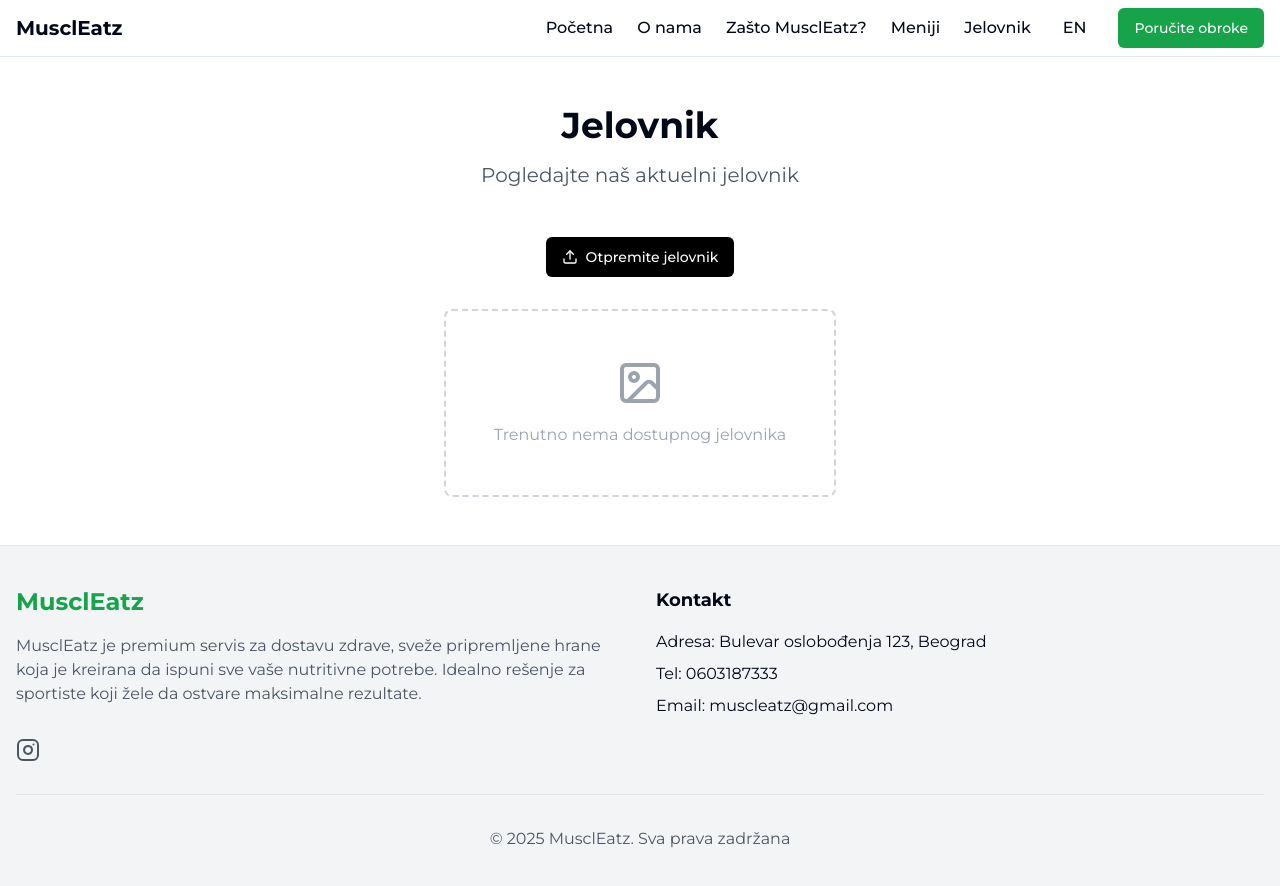
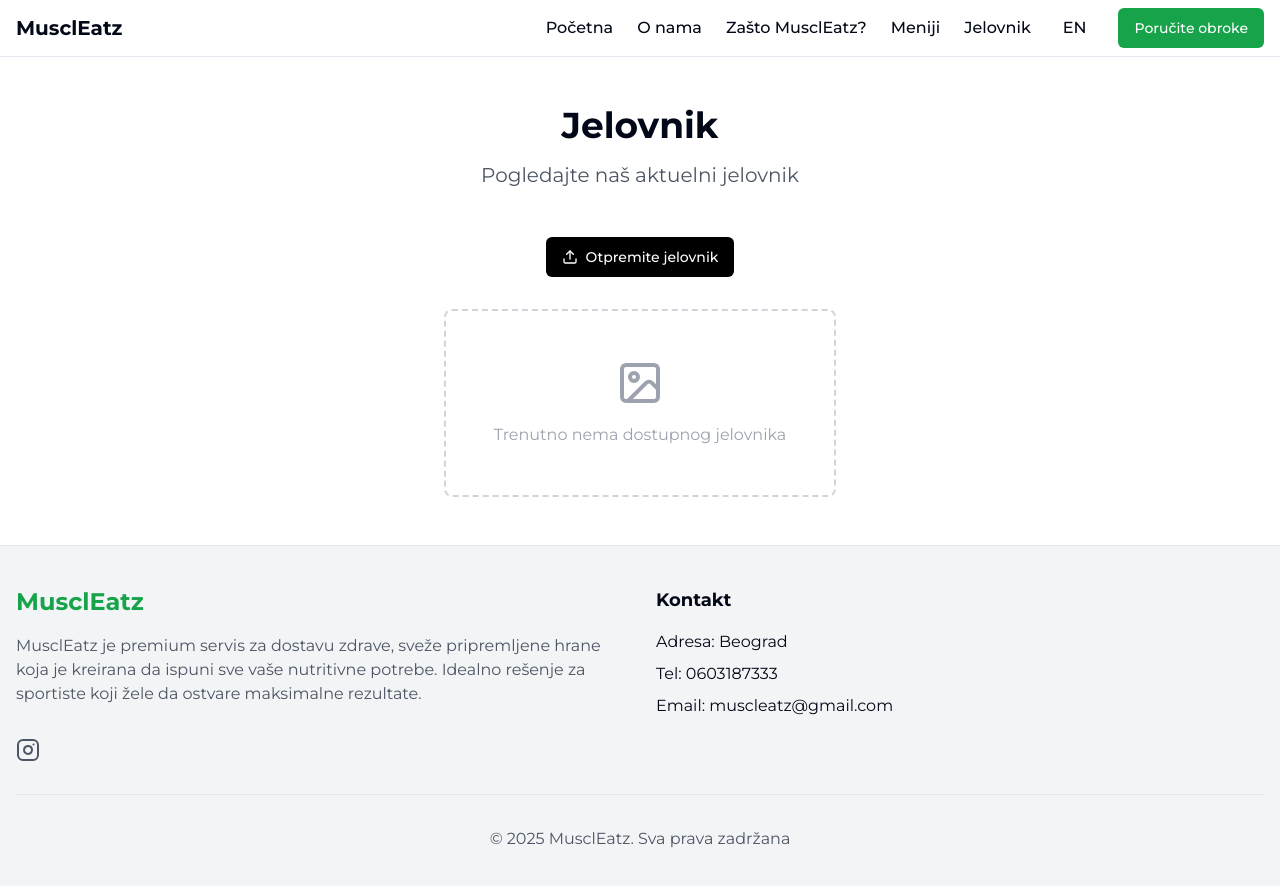
Before and after one commit to nemanjamlad/muscleatz, a React (Vite) app: page /jelovnik in a window 1280 px wide. Shown: the top 886 px of the page. Built offline with nearby package versions, Linux system fonts and the light colour scheme.

Commit message:
Fix: Update address in footer
Update the address in the footer to only show "Beograd".

```diff
--- a/src/translations.ts
+++ b/src/translations.ts
@@ -1,4 +1,3 @@
-
 export type Locale = 'sr' | 'en';
 
 export const translations = {
@@ -105,7 +104,7 @@ export const translations = {
     footer: {
       rights: 'Sva prava zadržana',
       contact: 'Kontakt',
-      address: 'Adresa: Bulevar oslobođenja 123, Beograd',
+      address: 'Adresa: Beograd',
       phone: 'Telefon: 0603187333',
       email: 'Email: muscleatz@gmail.com'
     }
@@ -213,7 +212,7 @@ export const translations = {
     footer: {
       rights: 'All Rights Reserved',
       contact: 'Contact',
-      address: 'Address: 123 Liberation Boulevard, Belgrade',
+      address: 'Address: Belgrade',
       phone: 'Phone: 0603187333',
       email: 'Email: muscleatz@gmail.com'
     }
```
